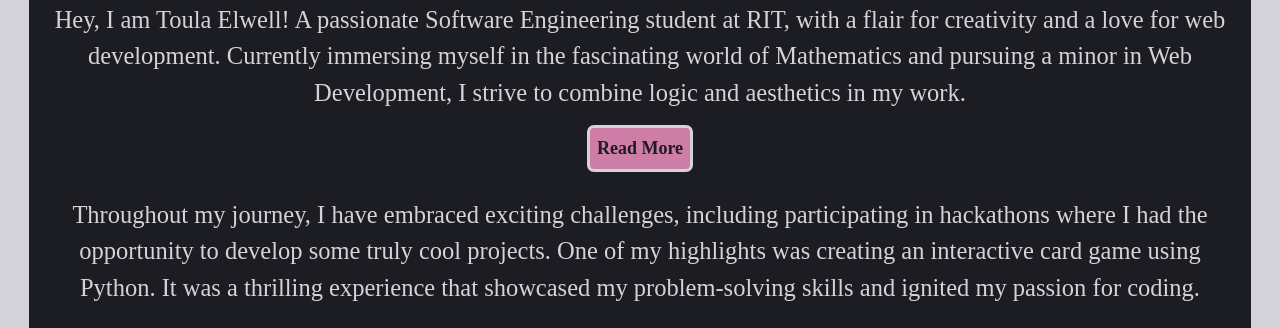
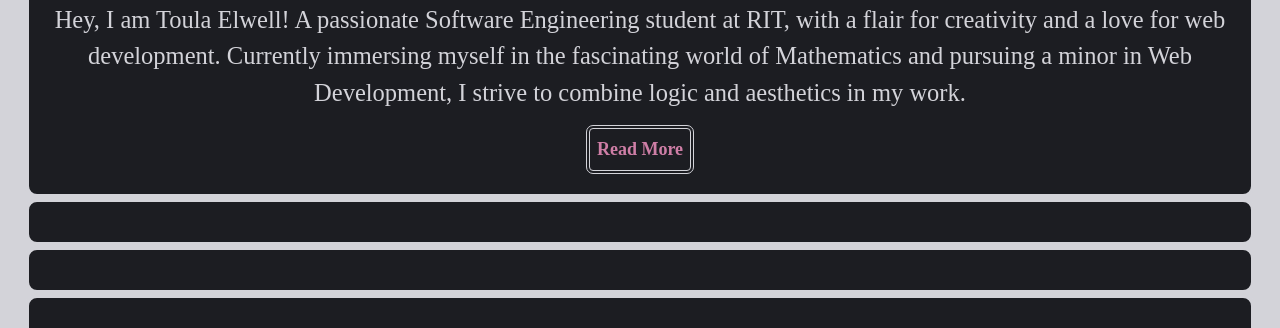
Before and after one commit to tae9467/tae9467.github.io, a plain HTML site: page index.html in a window 1280 px wide. In both pictures the pointer is over the button "Read More". Shown: the part 216-544 px from the top of the page. Drawn offline with Linux system fonts and the light colour scheme; a web font is replaced by a local one.

Commit message:
Updated the style of the read more button

```diff
--- a/Resources/styles.css
+++ b/Resources/styles.css
@@ -253,15 +253,15 @@ main section button {
 }
 
 main section button:hover {
-    background-color: hsl(330, 45%, 65%);
-    border: 3px solid hsl(240, 7%, 84%);
-    color: hsl(222, 10%, 12%);
+    background-color: hsl(222, 10%, 12%);
+    border: 4px double hsl(240, 7%, 84%);
+    color: hsl(330, 45%, 65%);
     font-weight: bold;
 }
 
 main section button:active {
     background-color: hsl(330, 45%, 65%);
-    border: 3px solid hsl(240, 7%, 84%);
+    border: 3px dashed hsl(240, 7%, 84%);
     color: hsl(222, 10%, 12%);
     font-weight: bold;
 }
--- a/index.html
+++ b/index.html
@@ -66,7 +66,7 @@
                     in Web Development, I strive to combine logic and aesthetics in my work.
                 </p>
                 <button type="button">Read More</button>
-                <p>
+                <!-- <p>
                     Throughout my journey, I have embraced exciting challenges, including
                     participating in hackathons where I had the opportunity to develop some truly
                     cool projects. One of my highlights was creating an interactive card game using
@@ -89,7 +89,7 @@
                     Welcome to my portfolio website, where creativity meets technical expertise.
                     Let's collaborate and build something remarkable together!
                 </p>
-                <button type="button">Read Less</button>
+                <button type="button">Read Less</button>                    -->
             </section>
 
             <section id="projects">
```
